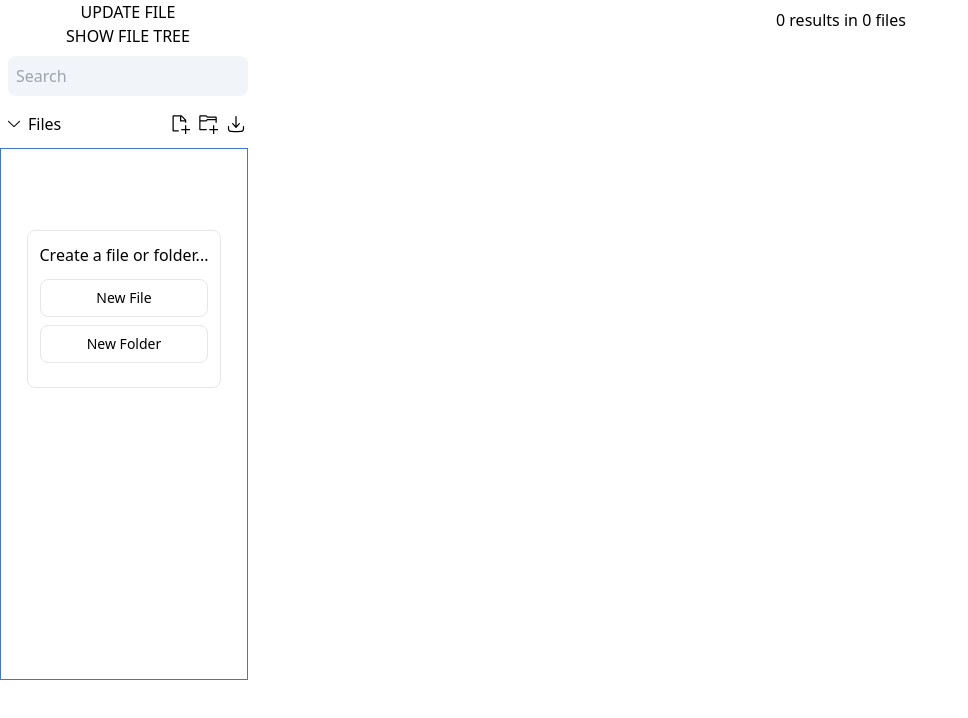
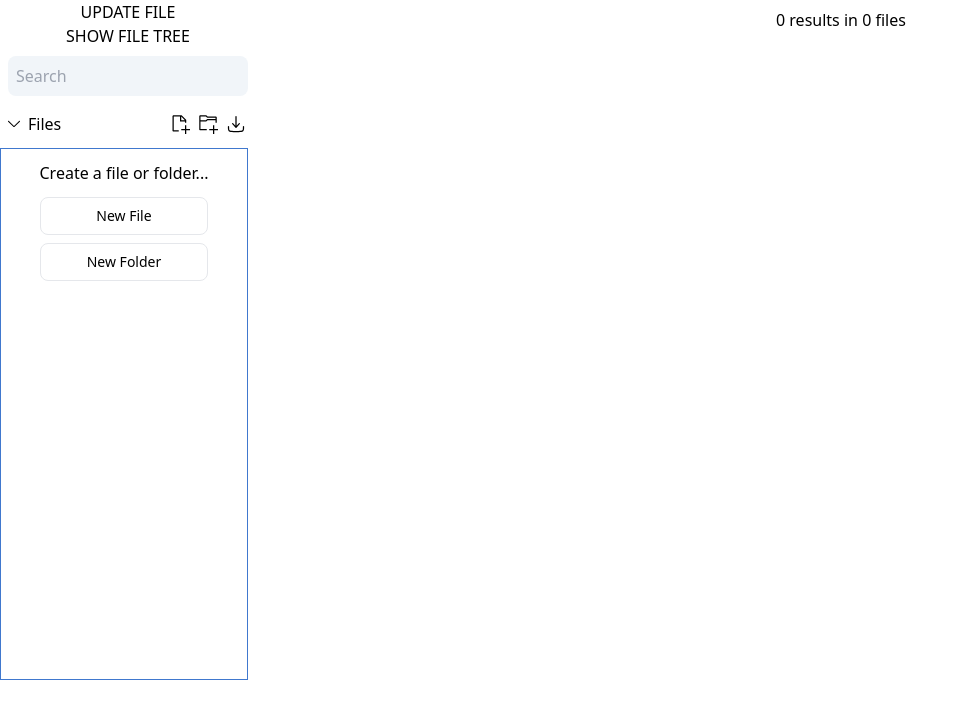
Before and after one commit to LiteCode-IDE/virtual-file-system, a React (Vite) app: page / in a window 1280 px wide. Shown: the top 718 px of the page, without its empty margins (0-968 px from the left). Built offline with nearby package versions, Linux system fonts and the light colour scheme.

Commit message:
UI improvement

```diff
--- a/src/components/file-structure/Structure.tsx
+++ b/src/components/file-structure/Structure.tsx
@@ -531,12 +531,12 @@ const Structure: React.FC<StructureProps> = ({
                     contextHandler(e);
                     onItemContextSelected({ id: "head", type: "folder" });
                   }}
-                  className="mx-auto flex h-[40vh] items-center pl-3 pr-4"
+                  className="mx-auto flex items-center pl-3 pr-4"
                 >
                   <div
                     parent-id={"head"}
                     typeof-item={"folder"}
-                    className="select-none break-words rounded-lg border p-3 text-center text-base"
+                    className="select-none break-words rounded-lg p-3 text-center text-base"
                   >
                     <div
                       parent-id={"head"}
--- a/src/index.css
+++ b/src/index.css
@@ -71,7 +71,7 @@
 }
 
 .display-none-c {
-  display: none;
+  display: none !important;
 }
 
 .span-logo {
```
